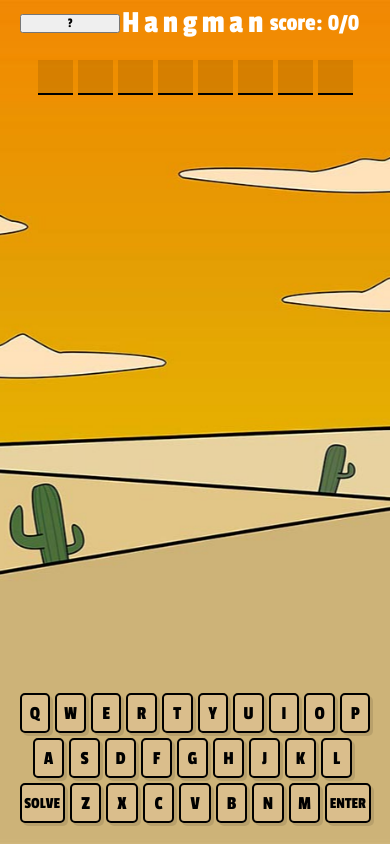
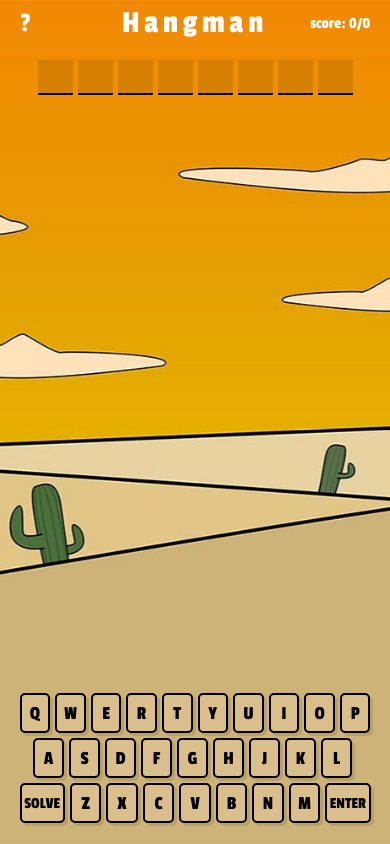
Before and after one commit to adriapujol/hangman, a React (Create React App) app: page / in a window 390 px wide. Built offline with nearby package versions, Linux system fonts and the light colour scheme; a web font is replaced by a local one.

Commit message:
score responsive

```diff
--- a/src/App.jsx
+++ b/src/App.jsx
@@ -89,7 +89,9 @@ function App() {
     <div className="wrapper">
       <nav className='nav'>
         <div className="nav-content">
-          <button className="info">?</button>
+          <div className="info">
+            <button>?</button>
+          </div>
           <div className="title">Hangman</div>
           <div className="score">score: 0/0</div>
         </div>
--- a/src/App.scss
+++ b/src/App.scss
@@ -12,6 +12,7 @@
     position: fixed;
     top: 0;
     width: 100%;
+    max-width: 1300px;
     display: flex;
     justify-content: center;
     align-items: center;
@@ -28,12 +29,40 @@
 
         .info, .score {
             width: 100px;
+
+            @media only screen and (max-width: 500px) {
+                // width: 100%;
+
+            }
         }
 
         .score {
             font-size: 1.5rem;
+            text-align: end;
+
+            @media only screen and (max-width: 500px) {
+                font-size: 1.2rem;
+            }
+            @media only screen and (max-width: 400px) {
+                font-size: 1rem;
+            }
+
         }
 
+        .info {
+            // text-align: center;
+            button {
+                cursor: pointer;
+                background-color: rgba($color: #000000, $alpha: 0.0);
+                border-style: none;
+                color: #ffffff;
+                font-size: 1.7rem;
+
+                &:hover {
+                    color: $green_medium;
+                }
+            }
+        }
 
         .title {
             letter-spacing: 0.3rem;
```
